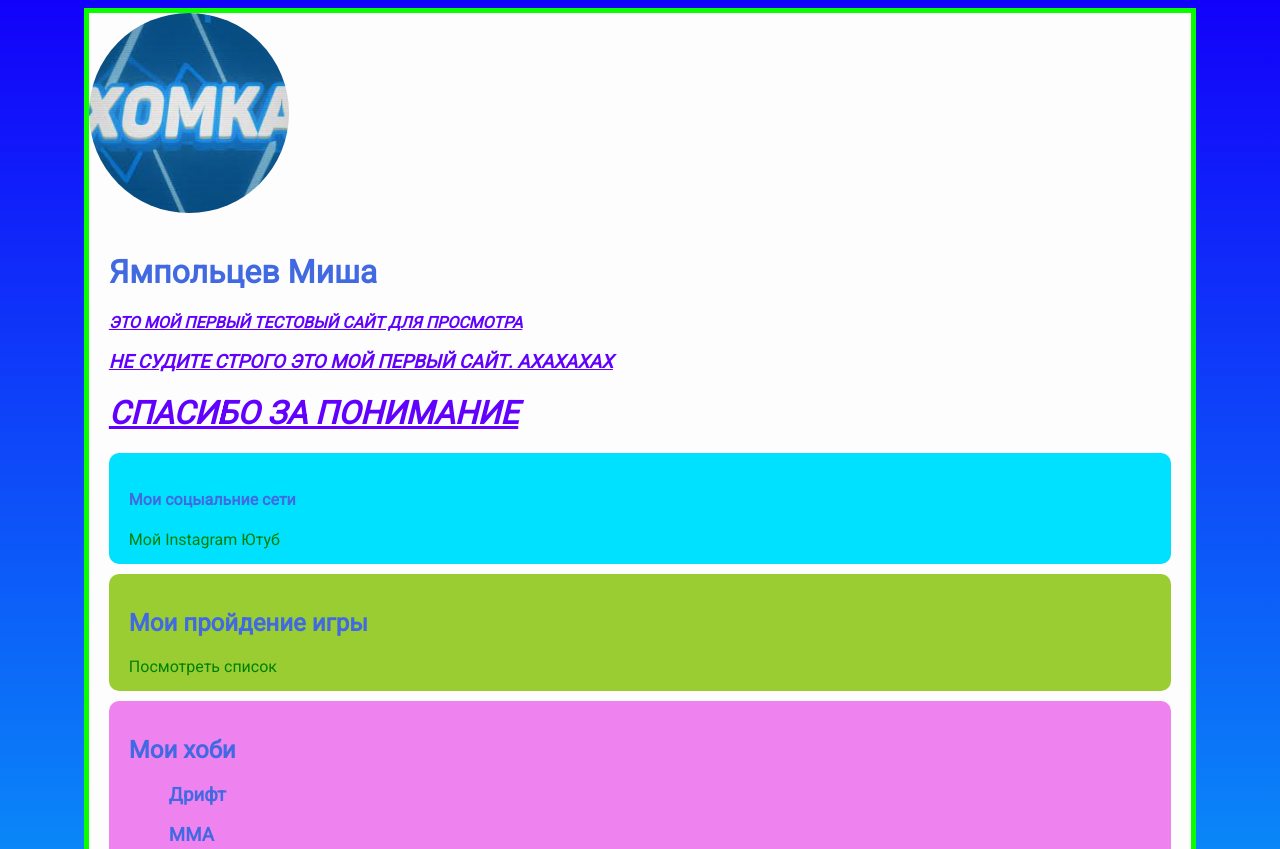
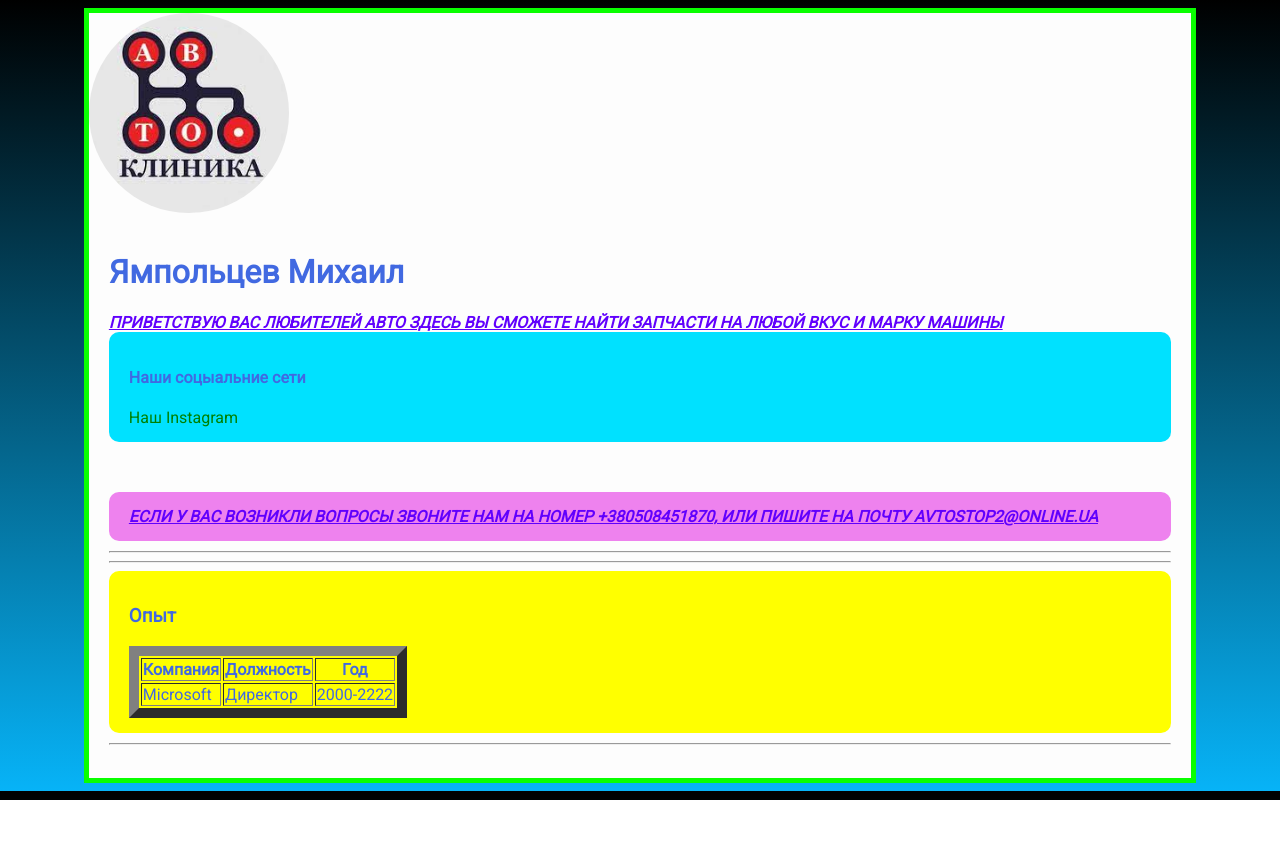
Before and after one commit to MihalichYAmpolciv11/Test-sait-main, a plain HTML site: page index.html in a window 1280 px wide. Shown: the top 849 px of the page. After the commit the page ends 800 px from the top, so only its background shows below. Drawn offline with Linux system fonts and the light colour scheme.

Commit message:
ааааа

```diff
--- a/index.html
+++ b/index.html
@@ -1,7 +1,9 @@
     <!DOCTYPE html>
     <html>
     <head><meta charset="UTF-8">
-        <title>Test sait</title>
+        <title>avto.klinika
+
+        </title>
         <link href="style.css" rel="stylesheet">
     </head>
 
@@ -11,32 +13,28 @@
                 <tr>
                     <td>
                         <div class="social">
-                    <img id="avatar" src="avatar.jfif" width="200"/>
+                    <img id="avatar" src="Avtoklinika.jfif" width="200"/>
 
                 </td>
                     <td>
                         <div class="card">
-                            <h1>Ямпольцев Миша</h1>
-                                <p><em><strong>Это мой первый тестовый сайт для просмотра</strong></em></p>
-                                <h3><p>Не судите строго это мой первый сайт. ахахахах </p></h3>
-                                <h1><p>Спасибо за понимание</p></h1>
-                                        </td>
+                            <h1>Ямпольцев Михаил</h1>
+                                <p><em><strong>Приветствую вас любителей авто здесь вы сможете найти запчасти на любой вкус и марку машины</strong></em></p>
+                                                                        </td>
                                     </tr>
                                     <div class="card bg-blue">
-                                    <h4>Мои соцыальние сети</h4>
-                                    <a href="https://www.instagram.com/_micha_yampolcev_/" target="_blank">Мой Instagram</a> <a href="https://www.youtube.com/channel/UCNbx2kLG8mcX7kf3MKYGmkA" target="_blank">Ютуб</a>
+                                    <h4>Наши соцыальние сети</h4>
+                                    <a href="https://www.instagram.com/avto.klinika/" target="_blank">Наш Instagram</a>
                                 </div>
-                                    <div class="card bg-green">
-                                    <h2>Мои пройдение игры</h2>
-                                    <a href="https://www.youtube.com/watch?v=yqd-aJoG7hk&list=PLnmoeNQ_XC8j0gG8fVPZsjCReXlJ8wj00" target="_blank">Посмотреть список</a>
+                                    <div class="card bg-Black">
+                                        <p></p>
                                 </div>
                                 </table>
                                 <div class="card bg-red">
-                                <h2>Мои хоби</h2>
-                                <ol type="square">
-                                    <h3>Дрифт</h3>
-                                    <h3>ММА</h3>
-                                </ol>
+                                    <p>если у вас возникли вопросы звоните нам на номер +380508451870,
+                                        или пишите на почту avtostop2@online.ua
+                                    </p>
+
                             </div>
 
                                 <hr>
--- a/style.css
+++ b/style.css
@@ -1,7 +1,7 @@
 @import url('https://fonts.googleapis.com/css2?family=Roboto&display=swap');
 
 body {
-    background:linear-gradient(180deg, rgb(18, 1, 250), #07b3f7);
+    background:linear-gradient(180deg, rgb(0, 0, 0), #07b3f7);
     color:royalblue;
 
     font-size: 15px;
@@ -55,8 +55,8 @@ a:active {
     background: violet;
 }
 
-.bg-green {
-    background: yellowgreen;
+.bg-black {
+    background: rgb(0, 0, 0);
 }
 
 .bg-blue {
```
Also changed, not shown: Avtoklinika.jfif (added), avatar.jfif (deleted).
